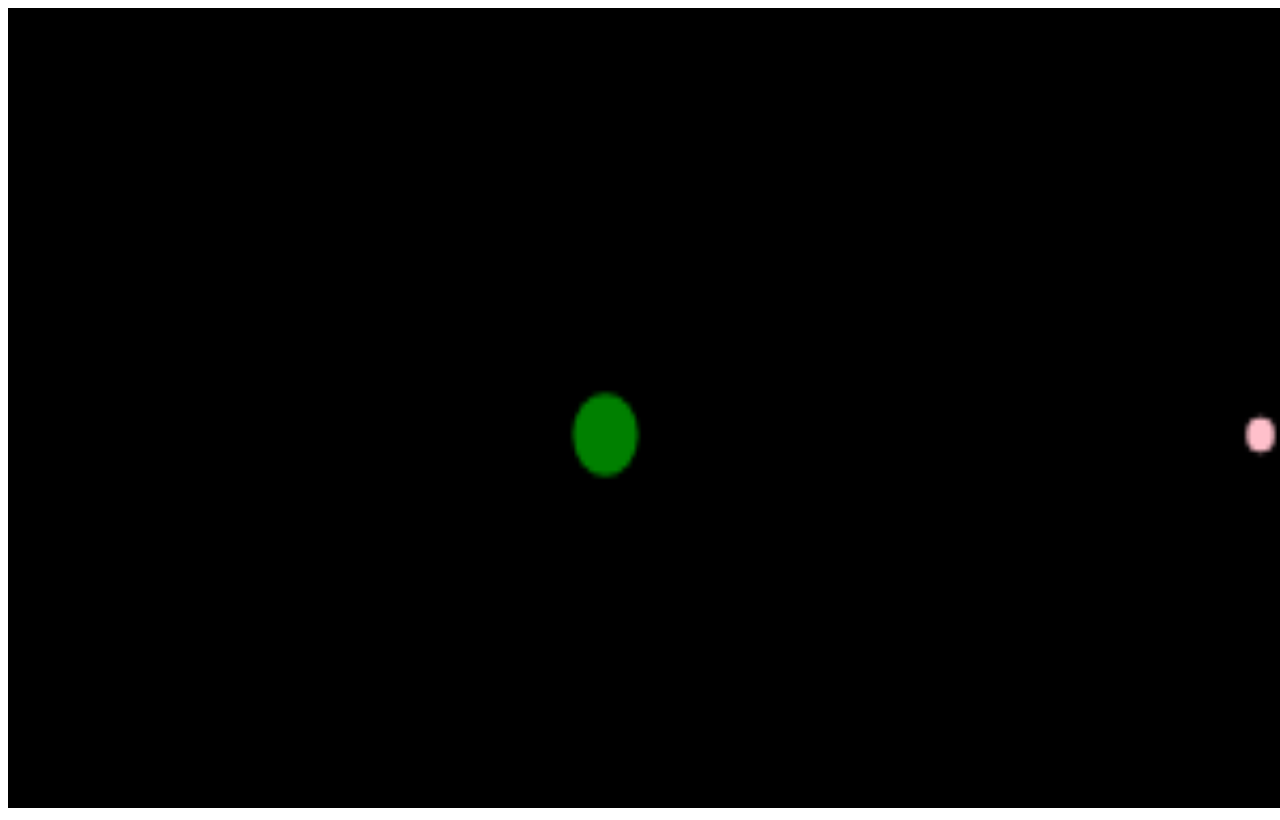
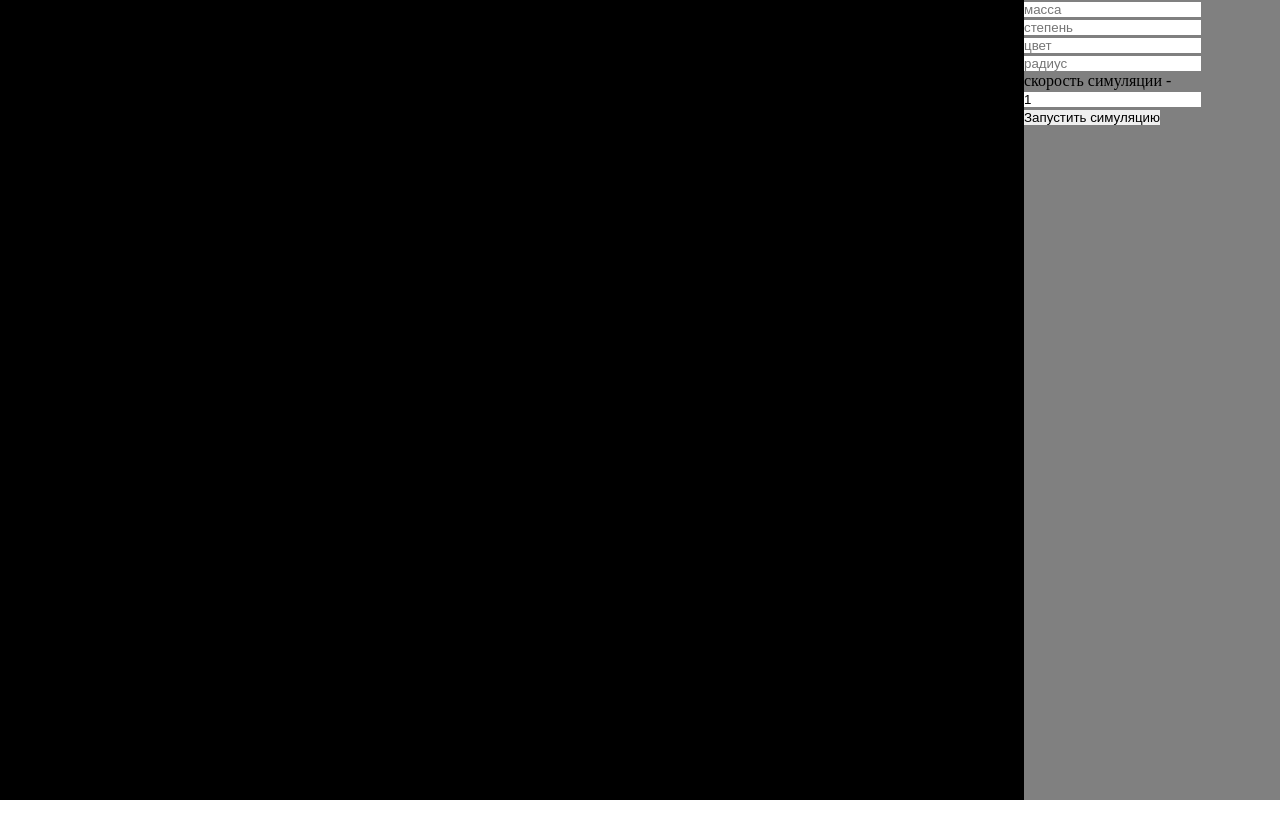
Before and after one commit to Youdeg/Space, a plain HTML site: page index.html in a window 1280 px wide. Drawn offline with Linux system fonts and the light colour scheme.

Commit message:
всё переделал

```diff
--- a/class/planet.js
+++ b/class/planet.js
@@ -29,6 +29,7 @@ class Planet {
         this.y += (vector.y / fps) * speed;
     }
 
+
     //отрисовать круг на холсте
     //принимает на вход ссылку на холст
     draw(ctx) {
--- a/class/vector.js
+++ b/class/vector.js
@@ -25,6 +25,14 @@ class Vector {
         return new Vector(this.x / len, this.y / len);
     }
 
+    norm() {
+        const len = Math.sqrt(
+            Math.pow(this.x , 2) + Math.pow(this.y , 2)
+        )
+
+        return {x: this.x / len, y: this.y / len}
+    }
+
     //денормализовать вектор
     unnormalise(len) {
         return new Vector(this.x * len, this.y * len);
--- a/index.html
+++ b/index.html
@@ -8,15 +8,46 @@
     <script src="js.js"></script>
     <style>
         #space {
-            width: 100vw;
+            width: 80vw;
             height: 100vh;
             left: 0px;
             top: 0px;
             background-color: black;
         }
+
+        .data {
+            width: 20vw;
+            height: 100vh;
+            background-color: gray;
+        }
+
+        * {
+	outline: 0;
+	padding: 0;
+	margin: 0;
+	border: 0;
+	}
+
+    body {
+        overflow: hidden;
+    }
+
+    .container {
+        display: flex;
+
+    }
     </style>
 </head>
 <body>
-<canvas id="space"></canvas>
+    <div class="container">
+    <canvas id="space"></canvas>
+    <div class="data">
+        <input class="mass_1" type="text" name="message" placeholder="масса"/> <input class="mass_2" type="text" name="message" placeholder="степень"/> <br>
+        <input class="color" type="text" name="message" placeholder="цвет"/> <br>
+        <input class="rad" type="text" name="message" placeholder="радиус"/> <br>
+        скорость симуляции - <input class="speed" type="number" name="message" value="1" placeholder="скорость симуляции"/>
+        <button class="pause" onclick="set_pause()">Запустить симуляцию</button>
+    </div>
+    </div>
 </body>
 </html>
--- a/js.js
+++ b/js.js
@@ -1,31 +1,54 @@
 let canvas,
-    ctx;
+    ctx,
+    speed_inp,
+    pause_btn,
+    mouse = { x:0, y:0};
 
-const scale = 2500, //масштаб в километрах
+let scale = 2500, //масштаб в километрах
     fps = 60, //количество кадров в секунду
-    speed = 1; //ускорение симуляции
+    speed = 100, //ускорение симуляции
+    pause = true;
 
 window.onload = function () {
     canvas = document.getElementById("space");
     ctx = canvas.getContext("2d");
 
-    //-----планеты------
-    //todo: сделать парс планет из json файла\сделать редактор карты
-    let earth = new Planet(300000 + 50000, 150000 + 50000, 6371 * 3, "green", 5.972 * Math.pow(10, 4), new Vector(0, 0));
-    let moon = new Planet(300000 + 384000 + 50000, 150000 + 50000, 2737 * 3, "pink", 50 * Math.pow(10, -15), new Vector(0, 0));
-    //------------------
+    canvas.width = canvas.offsetWidth;
+    canvas.height = canvas.offsetHeight;
+
+    // //-----планеты------
+    // //todo: сделать парс планет из json файла\сделать редактор карты
+    // let earth = new Planet(300000 + 50000, 150000 + 50000, 6371 * 3, "green", 5.972 * Math.pow(10, 4), new Vector(0, 0));
+    // let moon = new Planet(300000 + 384000 + 50000, 150000 + 50000, 2737 * 3, "pink", 50 * Math.pow(10, -15), new Vector(0, 0));
+    // //------------------
 
     //установка таймера отрисовка
-    setInterval(tic, 1000 / fps);
+    setInterval(tick, 1000 / fps);
+
+    canvas.addEventListener("mousedown", function(e){
+        mouse.x = e.pageX - this.offsetLeft;
+        mouse.y = e.pageY - this.offsetTop;
+        const mass = document.getElementsByClassName("mass_1")[0].value,
+        pow = document.getElementsByClassName("mass_2")[0].value,
+        color = document.getElementsByClassName("color")[0].value,
+        rad = document.getElementsByClassName("rad")[0].value;
+        new Planet(mouse.x * scale, mouse.y * scale, rad * 6371 * 3, color, mass * Math.pow(10, pow) / 1000, new Vector(0, 0));
+    });
+
+    pause_btn = document.getElementsByClassName("pause")[0];
+    speed_inp = document.getElementsByClassName("speed")[0];
+
+    speed_inp.addEventListener('input', () => { speed = speed_inp.value; });
 };
 
 //функция отрисовки каждого шага
-function tic() {
+function tick() {
     //отчистить холст
     ctx.clearRect(0, 0, canvas.width, canvas.height);
 
     //проходимся по массиву планет
     for (const planet of planets) {
+        if (!pause) {
         let move_vector = planet.speed;
         //вычисляем все вектора и складываем
         for (const other_planet of planets) {
@@ -33,14 +56,26 @@ function tic() {
             const speed_vector = getSpeedVector(planet, other_planet);
             move_vector.plus(speed_vector);
         }
-
+        planet.move(move_vector, speed, fps);
         ctx.beginPath();
-        //перемещаем планету
-        planet.move(move_vector, speed, fps);
+        const norm_move_vector = move_vector.norm();
+        ctx.lineWidth = 5;
+        ctx.strokeStyle = 'blue';
+        ctx.moveTo(planet.x / scale, planet.y / scale);
+        ctx.lineTo((planet.x + norm_move_vector.x * scale * 50)  / scale, (planet.y + norm_move_vector.y * scale * 50)  / scale);
+        ctx.stroke();
+        ctx.closePath();
+    }
+        ctx.beginPath();
         //отрисовываем планету
         planet.draw(ctx);
         ctx.closePath();
     }
+}
+
+function set_pause() {
+    pause = !pause;
+    pause_btn.html = (pause) ? "Запустить симуляцию" : "Поставить на паузу";
 }
 
 //формула ускорения. Принимает на вход массу объекта и расстояние до него
```
